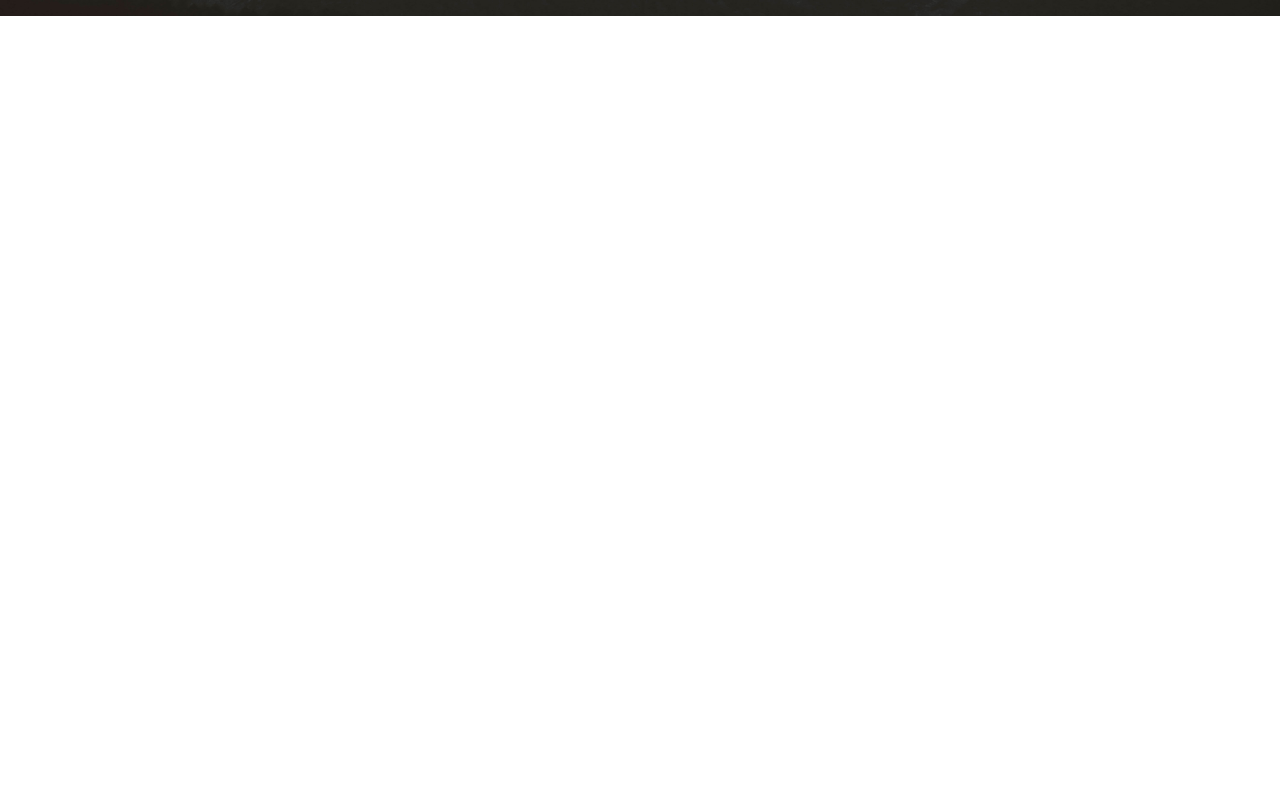
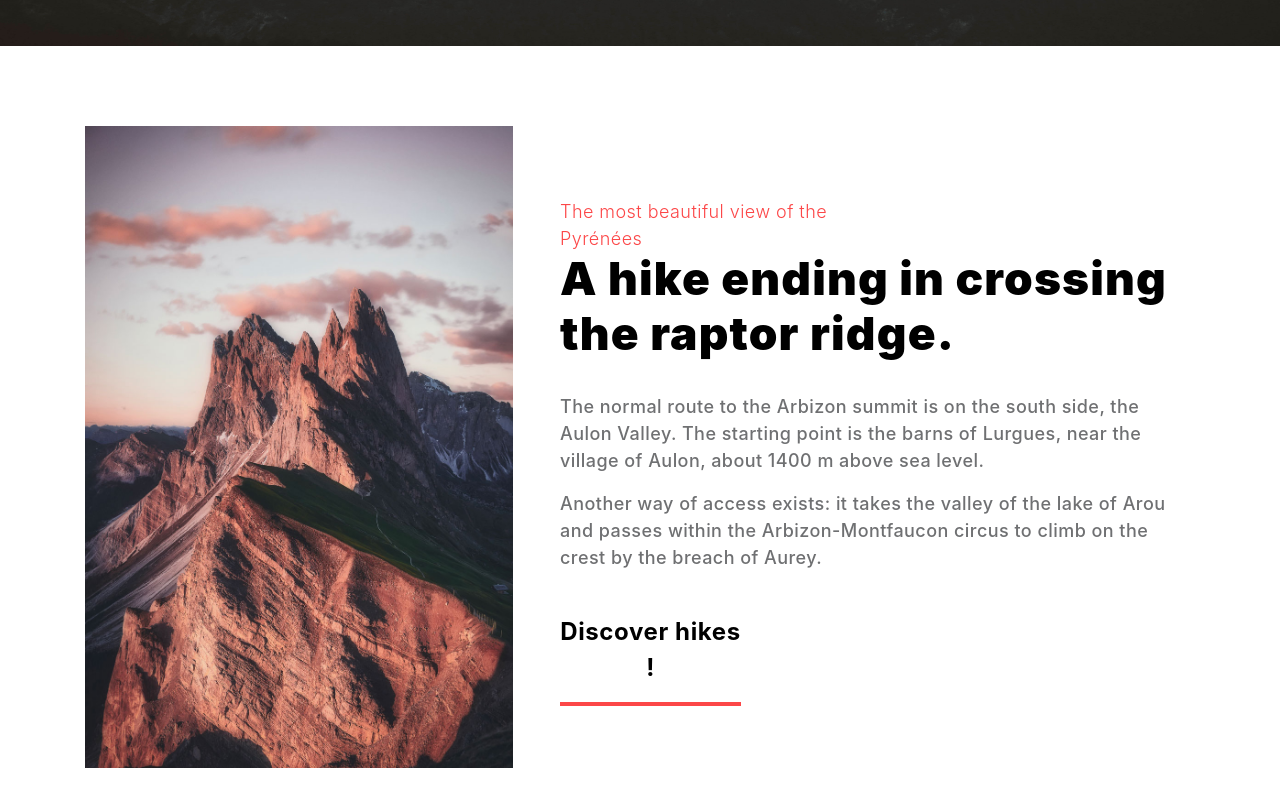
Before and after one commit to AnnaFlourou/flourou-anna-invision, a Vue app in the folder flourou-anna-test/: page /#/ in a window 1280 px wide. Shown: the part 2262-3068 px from the top of the page. Before the commit the page ends 2718 px from the top, so only its background shows below. Built offline with nearby package versions, Linux system fonts and the light colour scheme.

Commit message:
add content and design section 2

```diff
--- a/flourou-anna-test/src/components/MainPage.vue
+++ b/flourou-anna-test/src/components/MainPage.vue
@@ -3,6 +3,7 @@
     <Home></Home>
     <SectionOne></SectionOne>
     <ParallaxImage></ParallaxImage>
+    <SectionTwo></SectionTwo>
   </div>
 </template>
 
@@ -10,11 +11,13 @@
 import Home from "@/components/Home"
 import SectionOne from "@/components/SectionOne"
 import ParallaxImage from "@/components/ParallaxImage"
+import SectionTwo from "@/components/SectionTwo"
 export default {
   components: {
     Home,
     SectionOne,
-    ParallaxImage
+    ParallaxImage,
+    SectionTwo
   },
   name: 'MainPage',
   data () {
--- a/flourou-anna-test/src/components/ParallaxImage.vue
+++ b/flourou-anna-test/src/components/ParallaxImage.vue
@@ -14,10 +14,10 @@ export default {
 }
 </script>
 <style scoped>
-#parallax_image {
+/* #parallax_image {
   height: 960px;
-  /* width: auto; */
-}
+  width: auto;
+} */
 img {
   max-height: 65vh;
   width: 100%;
--- a/flourou-anna-test/src/components/SectionOne.vue
+++ b/flourou-anna-test/src/components/SectionOne.vue
@@ -40,7 +40,7 @@ export default {
   font-family: "SF Pro Display";
   overflow: hidden;
   margin: 0;
-  /* height: 903px; */
+  height: 903px;
 }
 .section1_text {
 width: 1000px;
--- /dev/null
+++ b/flourou-anna-test/src/components/SectionTwo.vue
@@ -0,0 +1,89 @@
+<template>
+  <div id="section_2" class="container">
+    <div class="section2_all row">
+      <div class="section2_img col-5">
+        <img class="section2_img" src="@/assets/mobile_section2_image.jpg">
+      </div>
+      <div class="section2_text col-7">
+        <p class="section2_p1">The most beautiful view of the Pyrénées</p>
+        <h3 class="section2_h3">A hike ending in crossing the raptor ridge.</h3>
+        <div class="section2_p2">
+        <p>The normal route to the Arbizon summit is on the south side, the Aulon Valley. The starting point is the barns of Lurgues, near the village of Aulon, about 1400 m above sea level.</p>
+        <p>Another way of access exists: it takes the valley of the lake of Arou and passes within the Arbizon-Montfaucon circus to climb on the crest by the breach of Aurey.</p>
+      </div>
+      <p class="section2_link">
+        <a href="#">Discover hikes !</a>
+      </p>
+      </div>
+    </div>
+  </div>
+</template>
+
+<script>
+export default {
+  name: 'sectionTwo',
+  data () {
+    return {
+    }
+  }
+}
+</script>
+
+<!-- Add "scoped" attribute to limit CSS to this component only -->
+<style scoped>
+#section_2 {
+  margin-bottom: 5rem;
+  margin-top: 5rem;
+	font-family: "SF Pro Display";
+}
+.section2_img{
+	height: 642.22px;
+	width: 428px;
+}
+.section2_text {
+margin-top: 4.5rem;
+}
+.section2_p1 {
+  height: 21px;
+	width: 310px;
+	color: #FC4748;
+	font-size: 18px;
+	font-weight: 300;
+	letter-spacing: 0.45px;
+}
+.section2_h3 {
+	height: 110px;
+	width: 613px;
+	color: #000000;
+	font-family: "SF Pro Display";
+	font-size: 46px;
+	font-weight: 900;
+	letter-spacing: 1.16px;
+  margin-bottom: 2rem;
+  margin-top: 2rem;
+}
+.section2_p2 {
+	height: 221px;
+	width: 613px;
+	color: #6F7072;
+	font-size: 18px;
+	font-weight: 500;
+	letter-spacing: 0.45px;
+}
+.section2_link {
+/* height: 29px; */
+	width: 181px;
+  border-bottom: 4px solid #FC4748;
+  padding-bottom: 1rem;
+	font-size: 24px;
+	font-weight: bold;
+	letter-spacing: 0.61px;
+  text-align: center;
+}
+.section2_link a{
+  	color: #000000;
+}
+.section2_link a:hover{
+  	text-decoration: none;
+}
+</style>
```
Also changed, not shown: flourou-anna-test/src/assets/mobile_section2_image.jpg (added).
